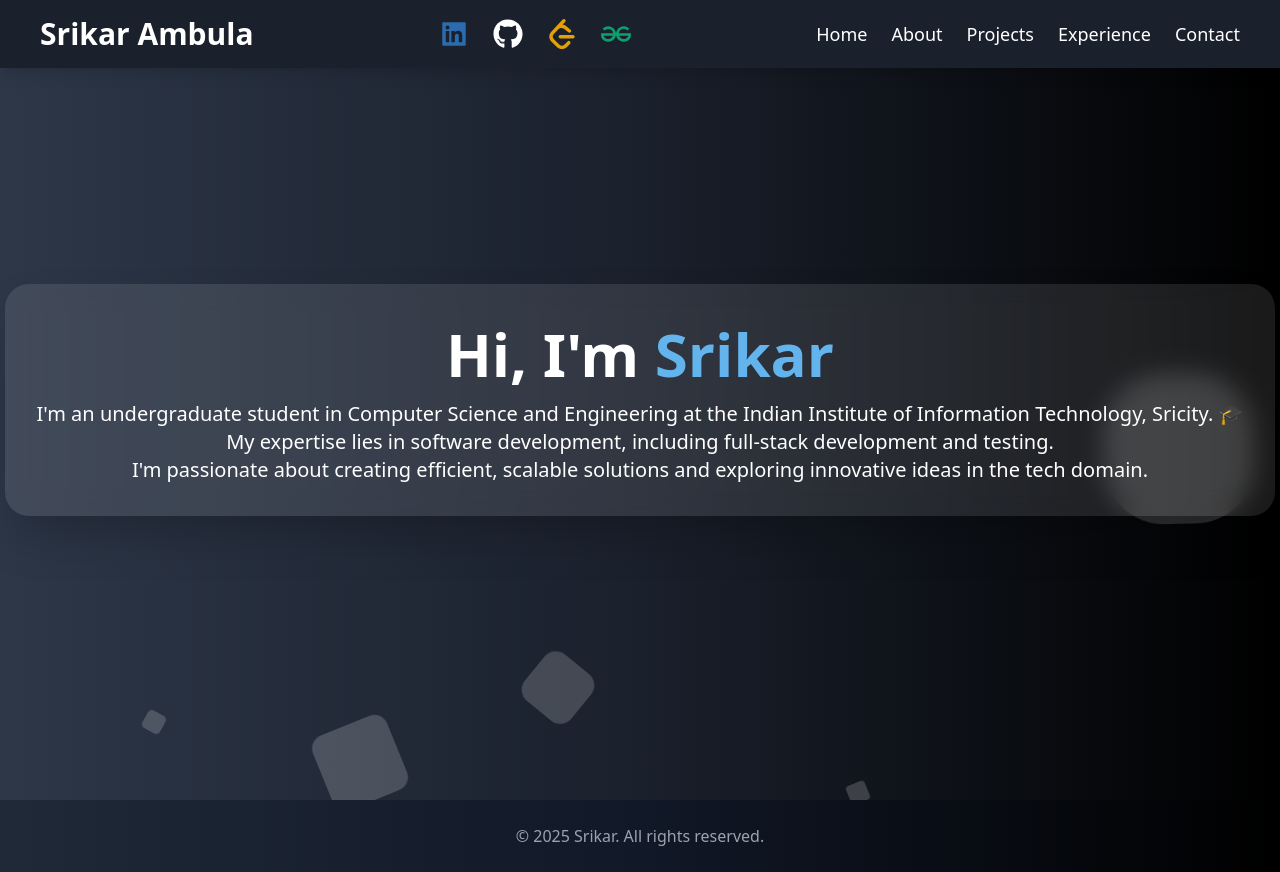
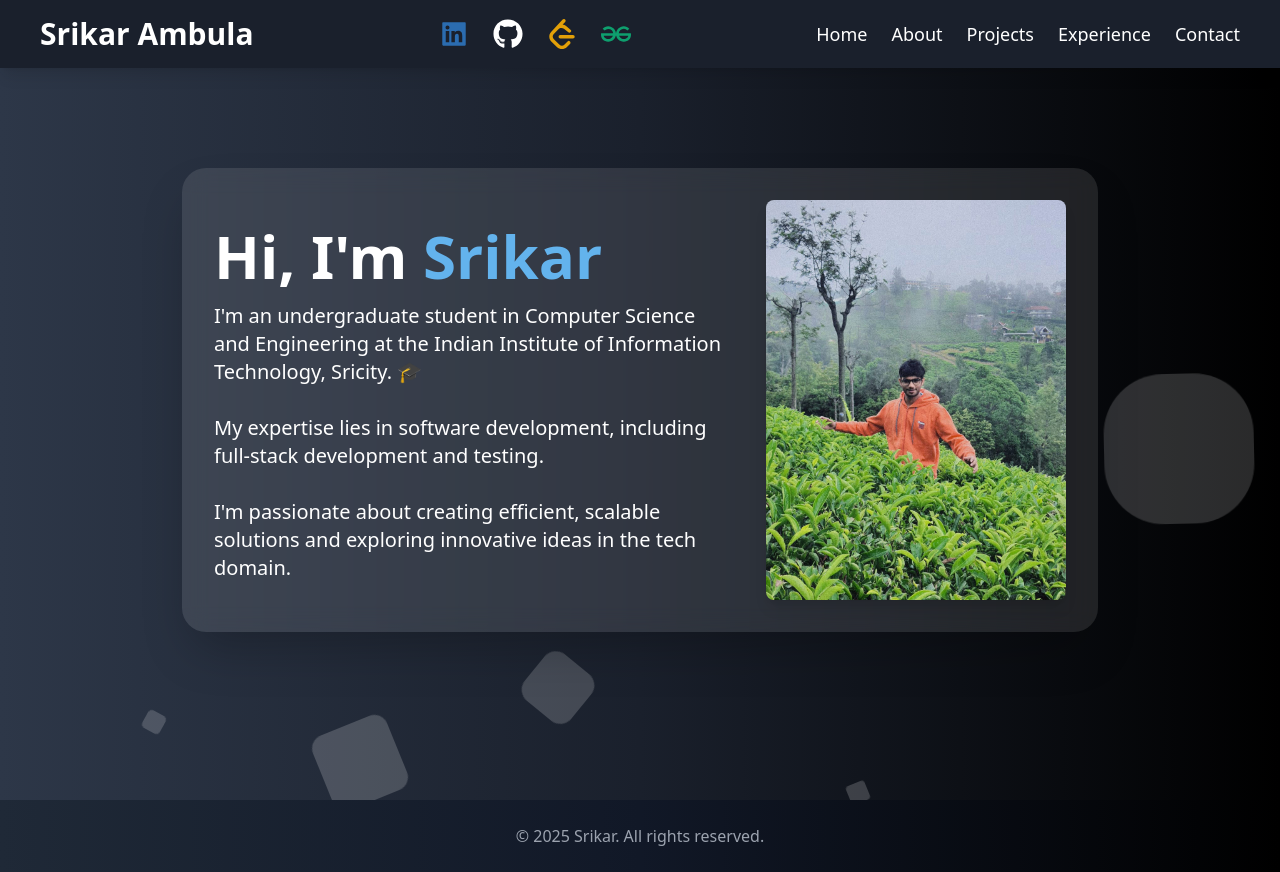
Before and after one commit to Srikar4510/Portfolio, a React (Create React App) app: page / in a window 1280 px wide. Built offline with nearby package versions, Linux system fonts and the light colour scheme.

Commit message:
added profile pic

```diff
--- a/src/components/Home.jsx
+++ b/src/components/Home.jsx
@@ -2,6 +2,8 @@ import React from 'react';
 import { useState, useEffect, useRef } from 'react';
 import Footer from './Footer';
 import Background from './Background';
+import Profile from "../assets/Profile.jpg"; // Replace with your image path
+
 const Home = () => {
   const name = 'Srikar';
   const ref = useRef(0);
@@ -19,23 +21,31 @@ const Home = () => {
 
   return (
     <Background>
-    <div className='w-screen h-screen relative flex justify-center items-center text-white '>
-        <div className='p-8 bg-white bg-opacity-10 backdrop-blur-md rounded-3xl shadow-2xl text-center'>
-            <h1 className='text-5xl sm:text-6xl font-extrabold mt-2'>
-                Hi, I'm <span className='text-blue-400 font-extrabold'>{text}</span>
+      <div className="w-screen h-screen relative flex items-center justify-center text-white">
+        <div className="flex items-center gap-10 p-8 bg-white bg-opacity-10 backdrop-blur-md rounded-3xl shadow-2xl">
+          {/* Text Section */}
+          <div className="text-left max-w-lg">
+            <h1 className="text-5xl sm:text-6xl font-extrabold mt-2">
+              Hi, I'm <span className="text-blue-400 font-extrabold">{text}</span>
             </h1>
-            <p className='mt-4 text-lg sm:text-xl'>
-                I'm an undergraduate student in Computer Science and Engineering at the Indian Institute of Information Technology, Sricity. 🎓<br/>
-                My expertise lies in software development, including full-stack development and testing.<br/>
-                I'm passionate about creating efficient, scalable solutions and exploring innovative ideas in the tech domain.
+            <p className="mt-4 text-lg sm:text-xl">
+              I'm an undergraduate student in Computer Science and Engineering at the Indian Institute of Information Technology, Sricity. 🎓<br /><br />
+              My expertise lies in software development, including full-stack development and testing.<br /><br />
+              I'm passionate about creating efficient, scalable solutions and exploring innovative ideas in the tech domain.
             </p>
+          </div>
+          {/* Image Section */}
+          <div className="flex-shrink-0">
+            <img
+              src={Profile}
+              alt="Srikar"
+              className="w-[300px] h-[400px] rounded-lg object-cover shadow-lg"
+            />
+          </div>
         </div>
-    </div>
-    <Footer />
-</Background>
-
-
-
+      </div>
+      <Footer />
+    </Background>
   );
 };
 
```
Also changed, not shown: src/assets/Profile.jpg (added).
